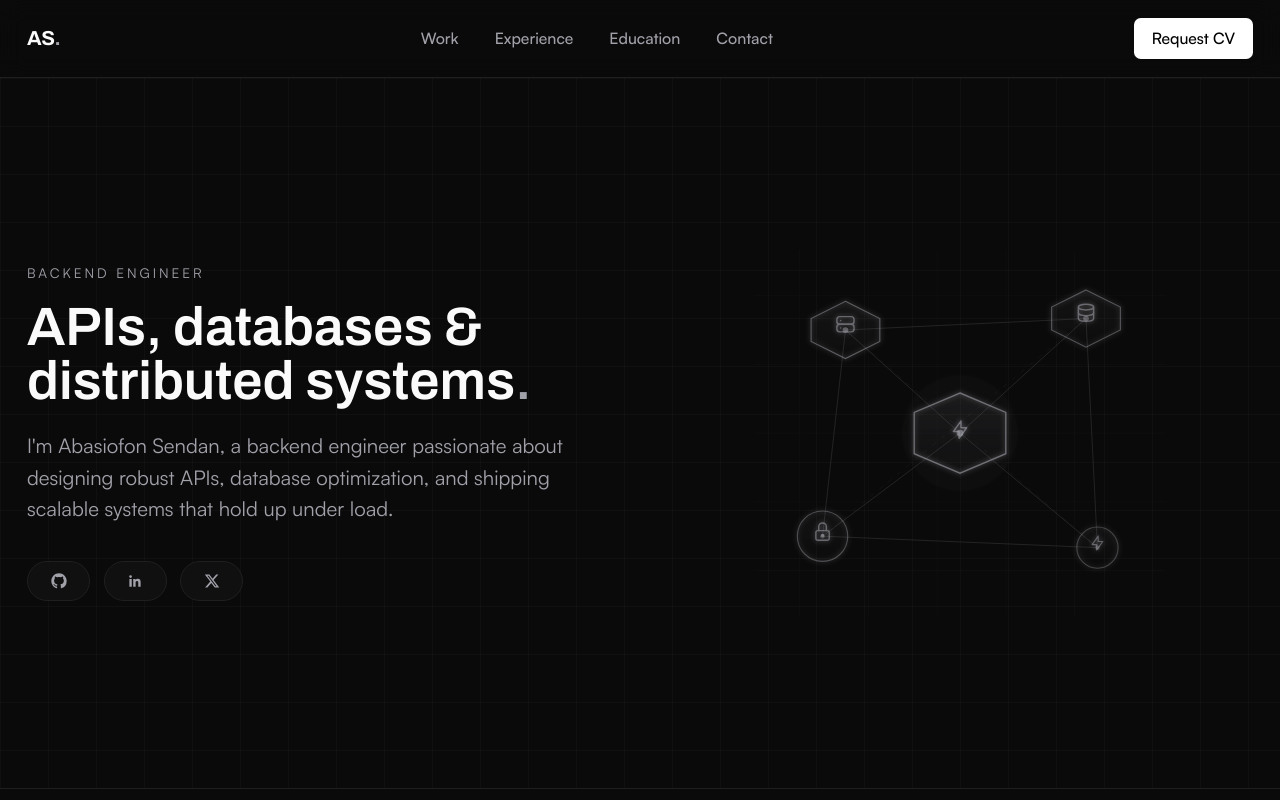
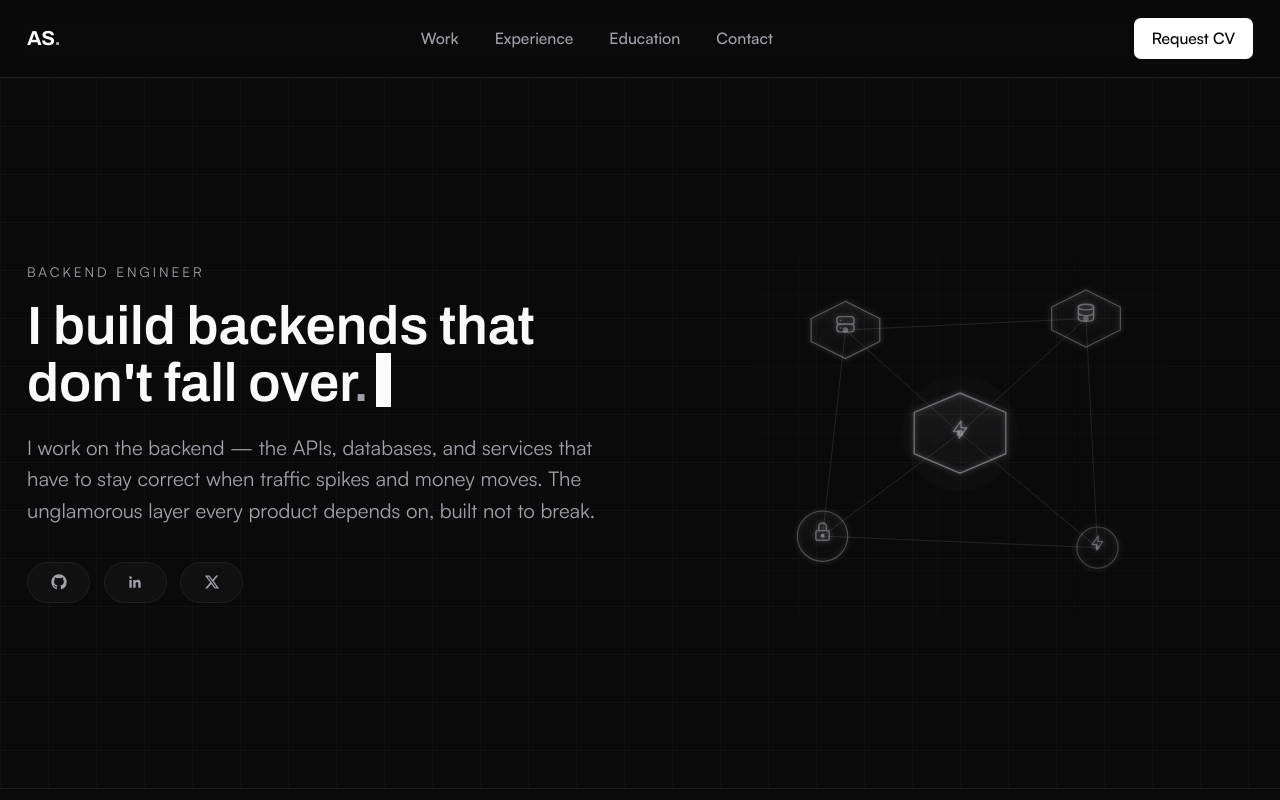
Before and after one commit to abasiofon-sendan/portfolio, a React (Vite) app: page / in a window 1280 px wide. Shown: the top 800 px of the page. Built offline with nearby package versions, Linux system fonts and the light colour scheme; a web font is replaced by a local one.

Commit message:
feat: enhance Home component text and add blinking cursor effect

```diff
--- a/src/index.css
+++ b/src/index.css
@@ -53,6 +53,21 @@ body {
   }
 }
 
+@keyframes cursor-blink {
+  0%, 50% { opacity: 1; }
+  50.01%, 100% { opacity: 0; }
+}
+
+.type-cursor {
+  display: inline-block;
+  width: 0.29em;
+  height: 1em;
+  margin-left: 0.12em;
+  vertical-align: -0.12em;
+  background-color: currentColor;
+  animation: cursor-blink 1.1s infinite;
+}
+
 ::selection {
   @apply bg-white text-black;
 }
@@ -62,7 +77,8 @@ body {
     scroll-behavior: auto;
   }
   .animate-ping,
-  .animate-pulse {
+  .animate-pulse,
+  .type-cursor {
     animation: none;
   }
 }
--- a/src/pages/Home.jsx
+++ b/src/pages/Home.jsx
@@ -172,12 +172,14 @@ export default function Home() {
           <Reveal>
             <p className="mb-4 font-mono text-xs uppercase tracking-[0.22em] text-ink-text-2">backend engineer</p>
             <h1 className="font-display text-4xl font-semibold leading-[1.1] text-ink-text-1 sm:text-5xl">
-              APIs, databases &amp; distributed systems
+              I build backends that don't fall over
               <span className="text-ink-text-2">.</span>
+              <span className="type-cursor" aria-hidden="true" />
             </h1>
             <p className="mt-5 max-w-lg text-base leading-relaxed text-ink-text-2 sm:text-lg">
-              I'm {site.name}, a backend engineer passionate about designing robust APIs, database
-              optimization, and shipping scalable systems that hold up under load.
+              I work on the backend — the APIs, databases, and services that have to stay correct
+              when traffic spikes and money moves. The unglamorous layer every product depends on,
+              built not to break.
             </p>
 
             {/* Social pills */}
```
